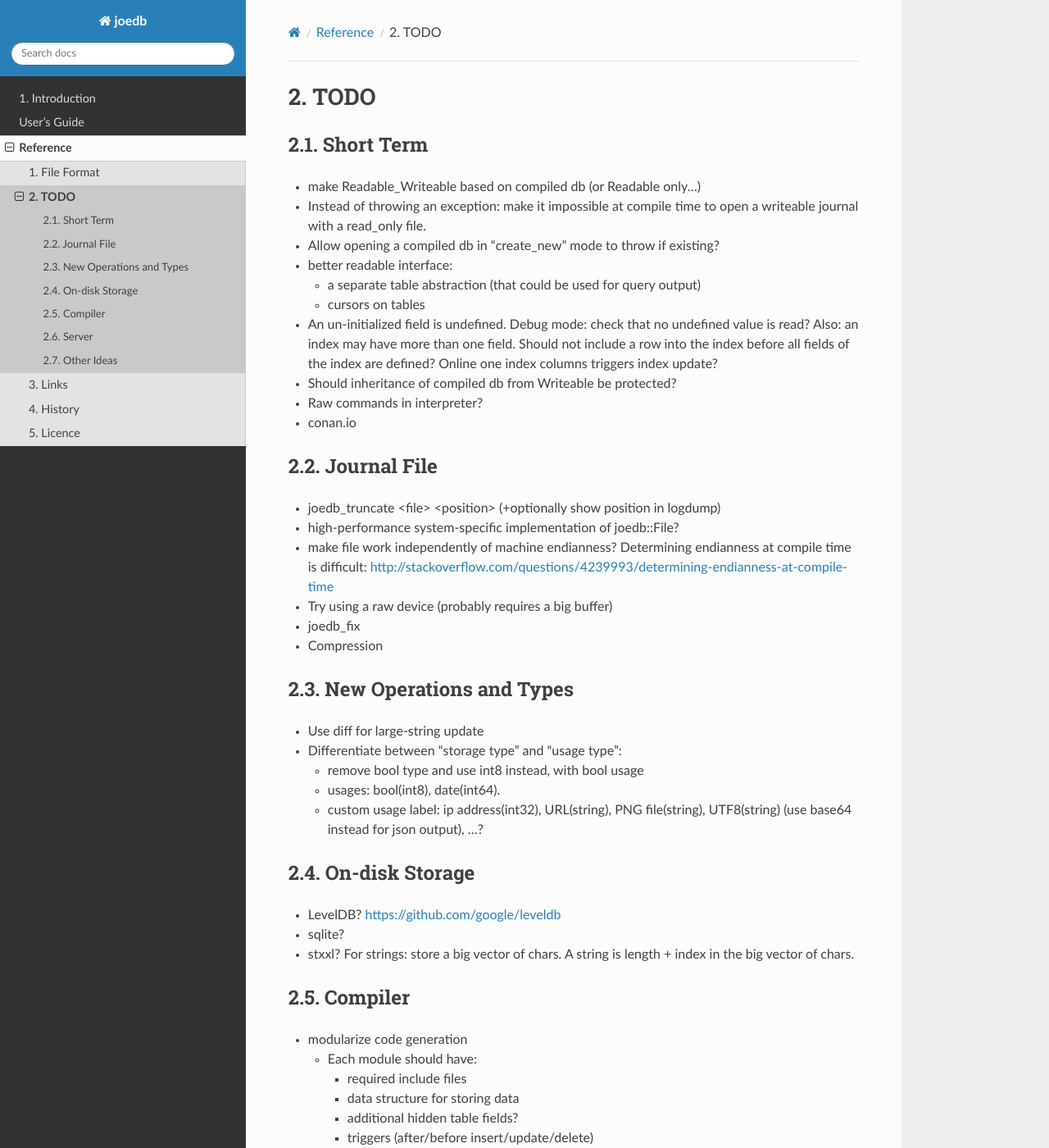
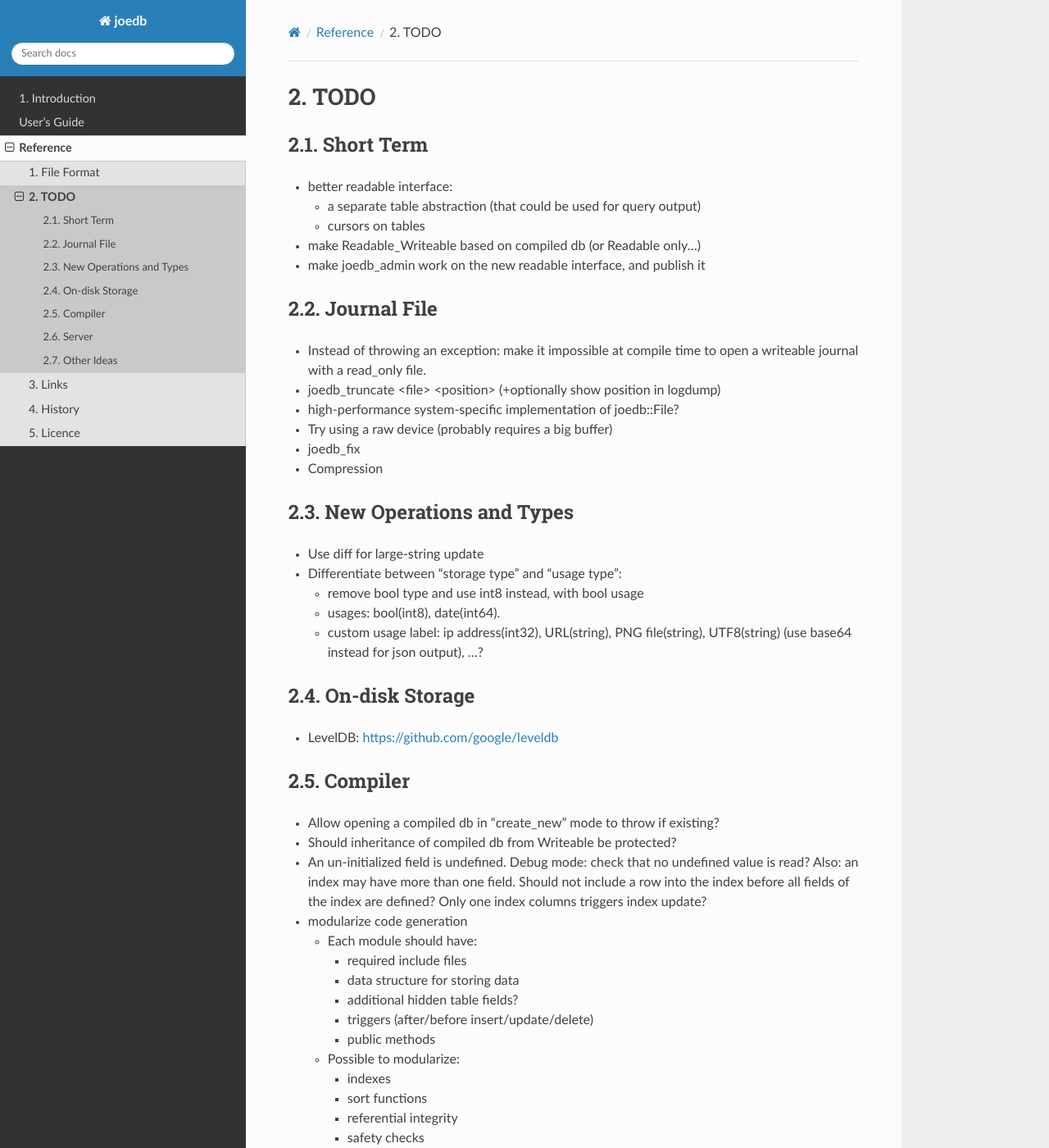
Before and after one commit to Remi-Coulom/joedb, a Sphinx documentation site: the page built from doc/source/todo.rst, in a window 1280 px wide and 1400 px high. Shown: the whole window at 82% size. Built offline with Sphinx 7.4.7 and the Read the Docs theme 2.0.0, drawn with Linux system fonts in a browser that asks for light colours; formulas are drawn with MathJax 3; some of the changed text lies outside the part shown.

```diff
--- a/doc/source/todo.rst
+++ b/doc/source/todo.rst
@@ -4,27 +4,19 @@ TODO
 Short Term
 ----------
 
-- make Readable_Writeable based on compiled db (or Readable only...)
-- Instead of throwing an exception: make it impossible at compile time to open a writeable journal with a read_only file.
-- Allow opening a compiled db in "create_new" mode to throw if existing?
 - better readable interface:
 
   - a separate table abstraction (that could be used for query output)
   - cursors on tables
 
-- An un-initialized field is undefined. Debug mode: check that no undefined value is read? Also: an index may have more than one field. Should not include a row into the index before all fields of the index are defined? Online one index columns triggers index update?
-- Should inheritance of compiled db from Writeable be protected?
-- Raw commands in interpreter?
-
-- conan.io
+- make Readable_Writeable based on compiled db (or Readable only...)
+- make joedb_admin work on the new readable interface, and publish it
 
 Journal File
 ------------
+- Instead of throwing an exception: make it impossible at compile time to open a writeable journal with a read_only file.
 - joedb_truncate <file> <position> (+optionally show position in logdump)
 - high-performance system-specific implementation of joedb::File?
-- make file work independently of machine endianness?
-  Determining endianness at compile time is difficult:
-  http://stackoverflow.com/questions/4239993/determining-endianness-at-compile-time
 - Try using a raw device (probably requires a big buffer)
 - joedb_fix
 - Compression
@@ -40,12 +32,13 @@ New Operations and Types
 
 On-disk Storage
 ----------------
-- LevelDB? https://github.com/google/leveldb
-- sqlite?
-- stxxl? For strings: store a big vector of chars. A string is length + index in the big vector of chars.
+- LevelDB: https://github.com/google/leveldb
 
 Compiler
 --------
+- Allow opening a compiled db in "create_new" mode to throw if existing?
+- Should inheritance of compiled db from Writeable be protected?
+- An un-initialized field is undefined. Debug mode: check that no undefined value is read? Also: an index may have more than one field. Should not include a row into the index before all fields of the index are defined? Only one index columns triggers index update?
 - modularize code generation
 
   - Each module should have:
```
Also changed, not shown: other parts of doc/source/todo.rst (+1 -1 lines), 1 other file.
